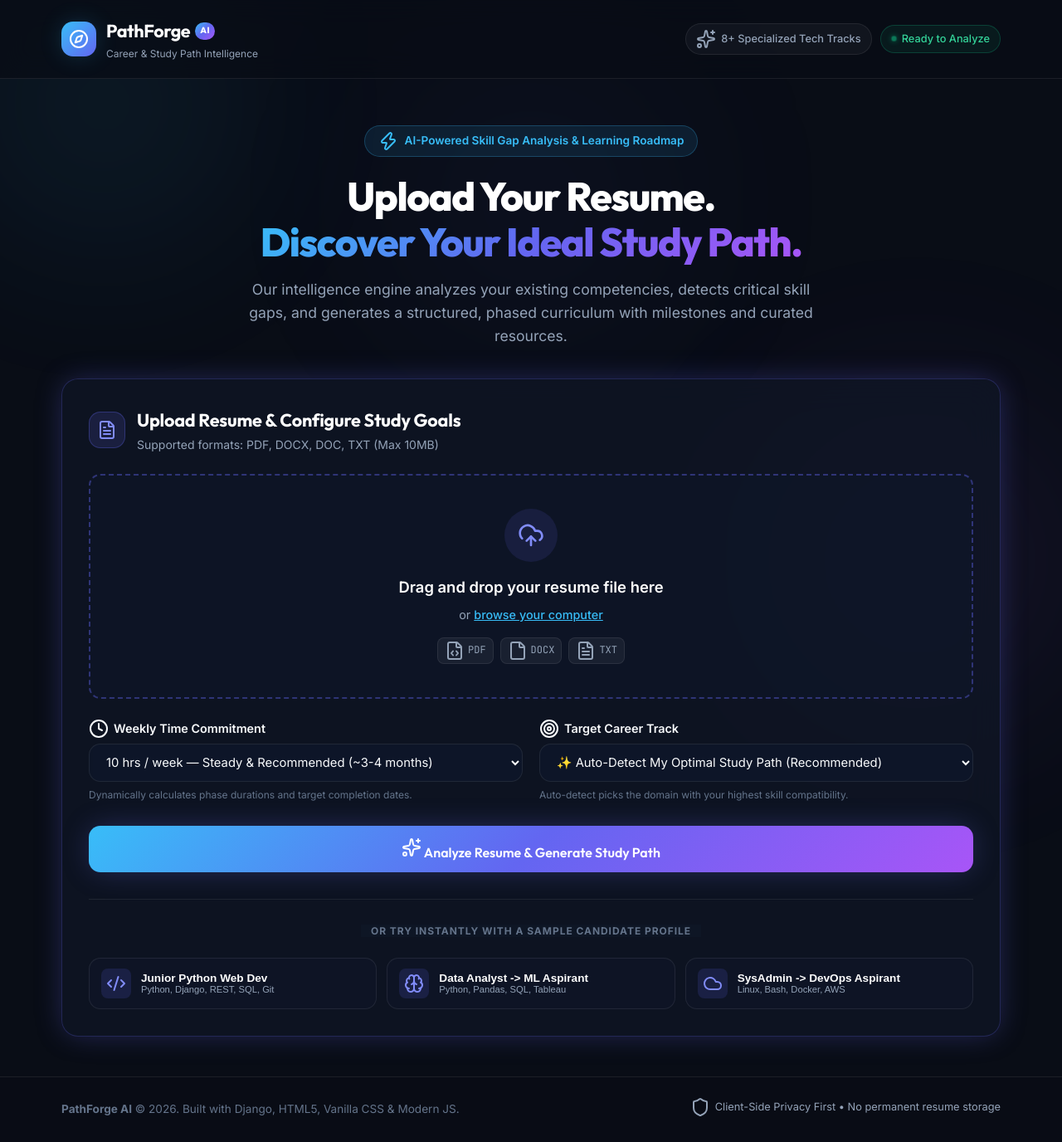
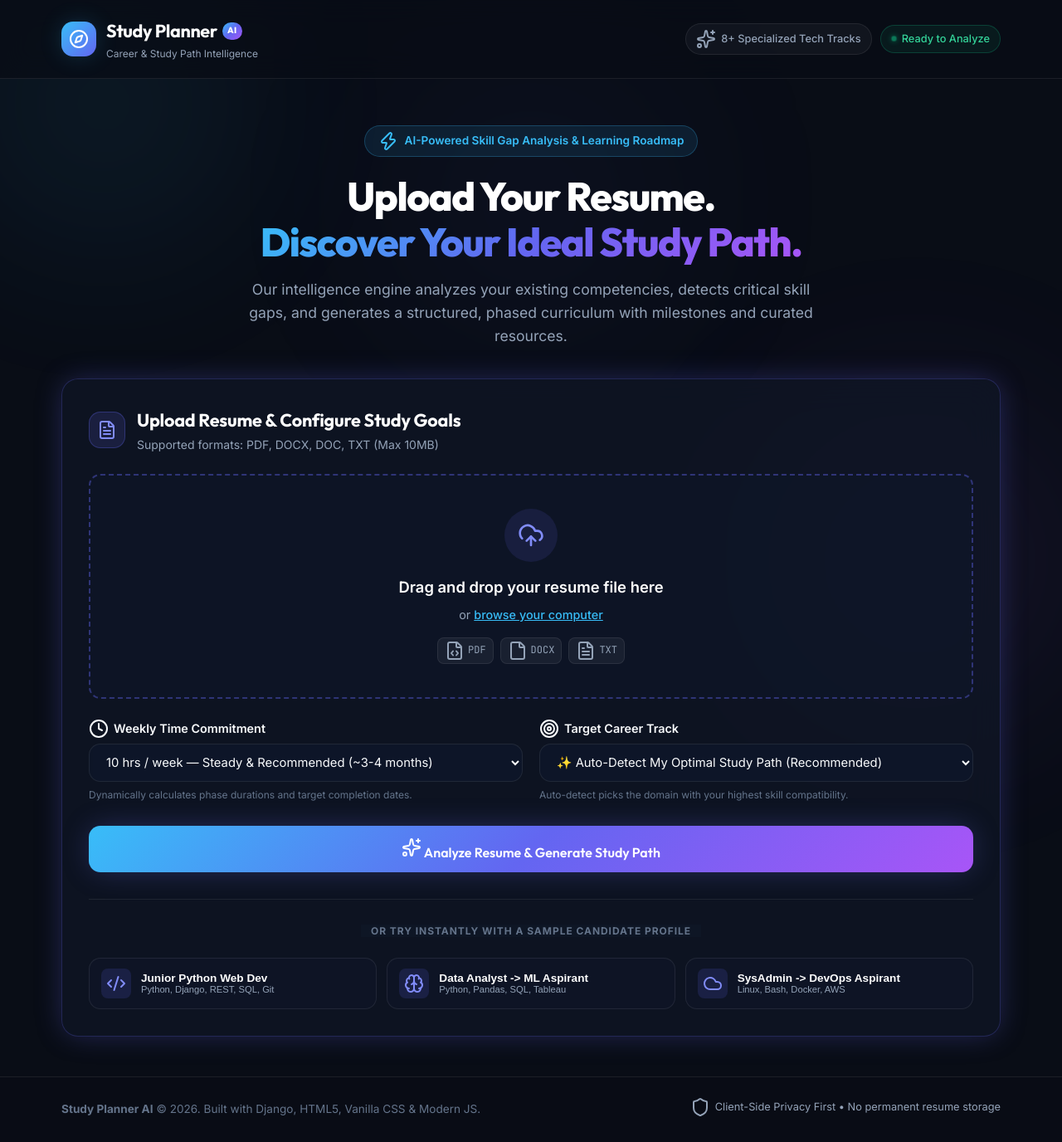
Before and after one commit to akilthangavel1/study_planner, a Django app: page / in a window 1280 px wide. Shown: the whole page at 83% size. Run offline with Django 5.2, Linux system fonts and the light colour scheme; some libraries are stand-ins or nearby versions.

Commit message:
Second commit

```diff
--- a/analyzer/static/css/style.css
+++ b/analyzer/static/css/style.css
@@ -1,5 +1,5 @@
 /* ==========================================================================
-   PATHFORGE AI - MODERN DESIGN SYSTEM & STYLESHEET
+   STUDY PLANNER AI - MODERN DESIGN SYSTEM & STYLESHEET
    ========================================================================== */
 
 :root {
--- a/analyzer/static/js/app.js
+++ b/analyzer/static/js/app.js
@@ -1,5 +1,7 @@
 /**
- * PathForge AI - Frontend Interactive Logic
+ * Study Planner AI - Frontend Interactive Logic
+ * Handles file dropzone, validation, dynamic sample selection, AJAX submission,
+ * interactive accordion milestones, checklist states, and theme interactions.
  */
 
 document.addEventListener('DOMContentLoaded', () => {
--- a/analyzer/templates/analyzer/index.html
+++ b/analyzer/templates/analyzer/index.html
@@ -4,7 +4,7 @@
 <head>
     <meta charset="UTF-8">
     <meta name="viewport" content="width=device-width, initial-scale=1.0">
-    <title>PathForge AI | Resume-Driven Personalized Study Roadmaps</title>
+    <title>Study Planner AI | Resume-Driven Personalized Study Roadmaps</title>
     <meta name="description" content="Upload your resume to discover your optimal tech career path, identify skill gaps, and generate an actionable phased learning roadmap.">
 
     <!-- Google Fonts -->
@@ -32,7 +32,7 @@
                     <i data-lucide="compass"></i>
                 </div>
                 <div class="logo-text">
-                    <span class="brand-name">PathForge <span class="badge-ai">AI</span></span>
+                    <span class="brand-name">Study Planner <span class="badge-ai">AI</span></span>
                     <span class="brand-sub">Career & Study Path Intelligence</span>
                 </div>
             </div>
@@ -471,7 +471,7 @@
     <footer class="app-footer">
         <div class="container footer-content">
             <div class="footer-left">
-                <p><strong>PathForge AI</strong> &copy; 2026. Built with Django, HTML5, Vanilla CSS & Modern JS.</p>
+                <p><strong>Study Planner AI</strong> &copy; 2026. Built with Django, HTML5, Vanilla CSS & Modern JS.</p>
             </div>
             <div class="footer-right">
                 <span class="footer-tag"><i data-lucide="shield"></i> Client-Side Privacy First &bull; No permanent resume storage</span>
--- a/analyzer/tests.py
+++ b/analyzer/tests.py
@@ -56,7 +56,7 @@ class ViewsTestCase(TestCase):
     def test_index_get(self):
         response = self.client.get(reverse('analyzer:index'))
         self.assertEqual(response.status_code, 200)
-        self.assertContains(response, "PathForge")
+        self.assertContains(response, "Study Planner")
         self.assertContains(response, "Upload Your Resume")
 
     def test_index_post_valid_txt_file(self):
--- a/pathfinder/__init__.py
+++ b/pathfinder/__init__.py
@@ -1 +1 @@
-"""Pathfinder Django Project Package."""
+"""Study Planner Django Project Package."""
```
